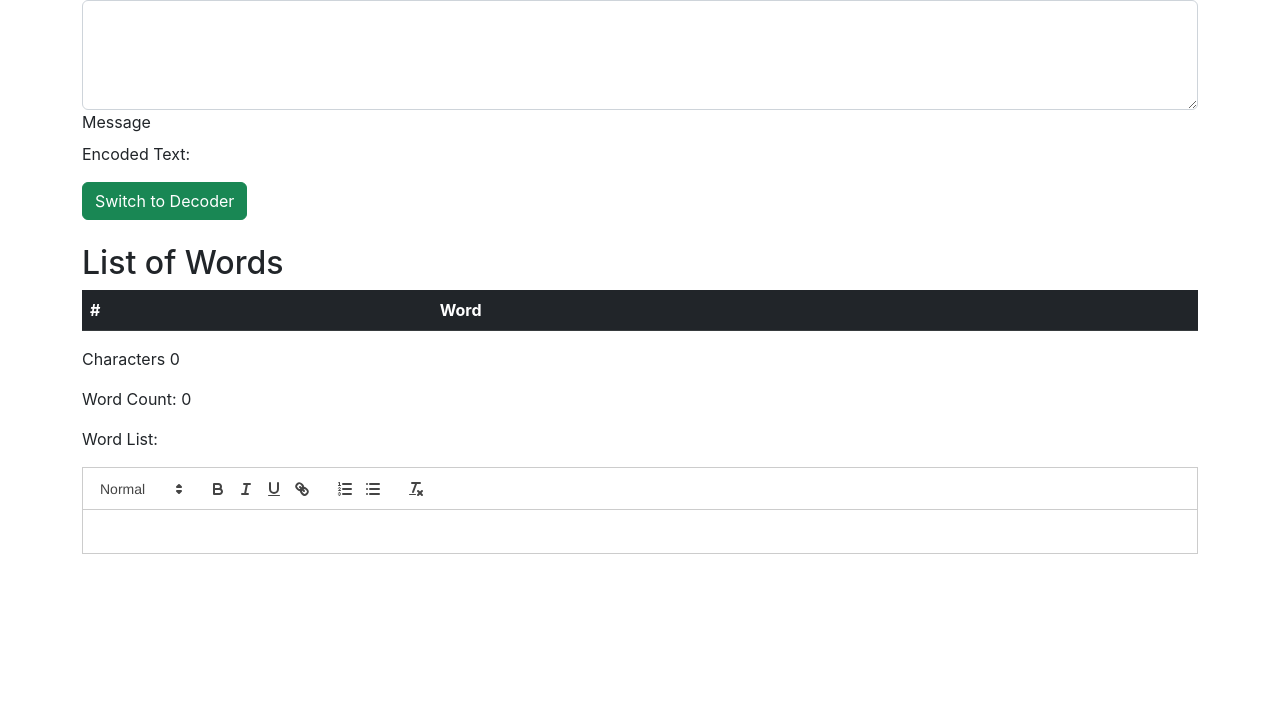
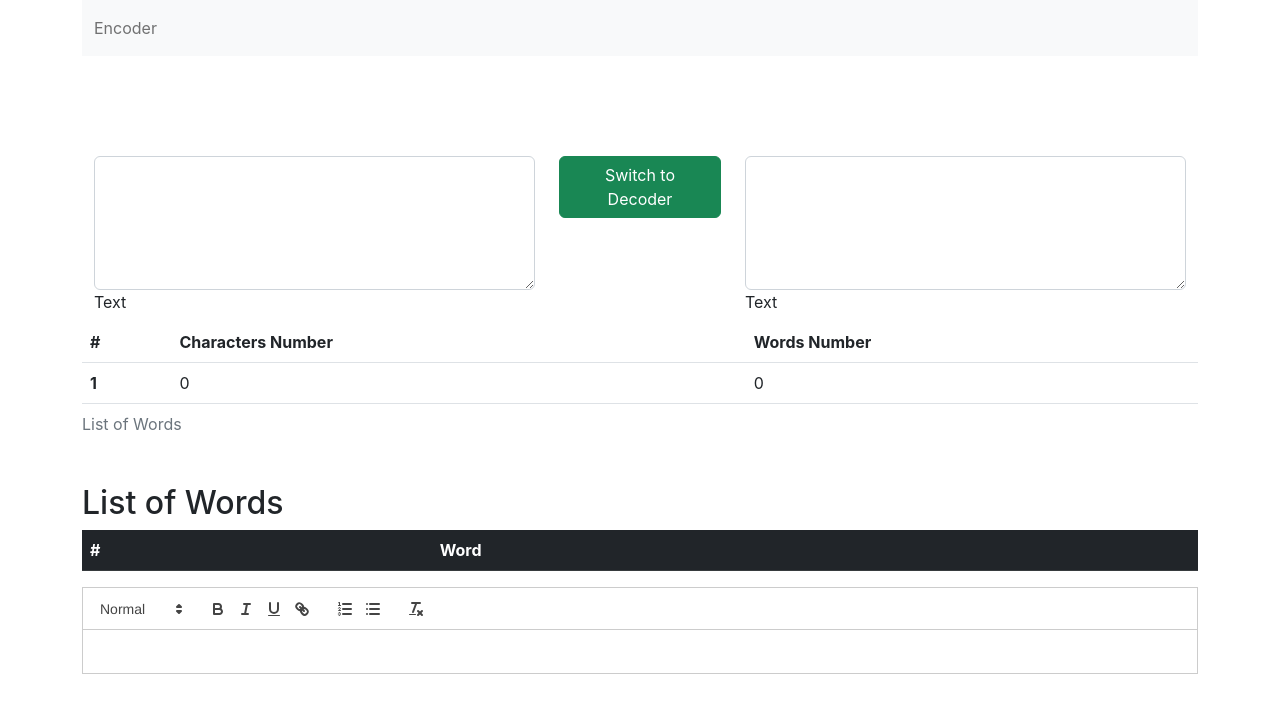
Before and after one commit to kaydurgu/mid, a React (Create React App) app: page / in a window 1280 px wide. Shown: the top 712 px of the page. Built offline with nearby package versions, Linux system fonts and the light colour scheme.

Commit message:
deleted WordCount state instead of this using wordlist.length,  created second textbox, bootstraped

```diff
--- a/public/index.html
+++ b/public/index.html
@@ -10,6 +10,15 @@
   </head>
   <body>
     <noscript>You need to enable JavaScript to run this app.</noscript>
+    <div class="container margs">
+    <nav class="navbar navbar-light bg-light">
+      <div class="container-fluid">
+        <span class="navbar-text">
+          Encoder
+        </span>
+      </div>
+    </nav>
+    </div>
     <div id="root"></div>
   </body>
 </html>
--- a/src/components/TextArea.js
+++ b/src/components/TextArea.js
@@ -8,7 +8,6 @@ const TextArea = () => {
  const [isEncoder, setIsEncoder] = useState(true);
  const [count, setCount] = useState(0);
 
- const [wordCount, setWordCount] = useState(0);
  const [wordList, setWordList] = useState([]);
 
 
@@ -16,9 +15,8 @@ const TextArea = () => {
     let encodedDecodedText = '';
     const text = e.target.value;
     const words = e.target.value.split(' ');
-    const count = words.length;
+
     const list = [...new Set(words)].filter(word => word);
-    setWordCount(count);
     setWordList(list);
     setCount(text.length);
     for (let i = 0; i < e.target.value.length; i++) {
@@ -50,29 +48,58 @@ const TextArea = () => {
 
  const handleSwitchMode = () => {
     setIsEncoder(!isEncoder);
-    setWordCount(0);
     setCount(0);
+    setEncodedText("");
+    setDecodedText("");
     setWordList([]);
  };
 
  return (
     <div className='container'>
-    <div class="form-outline">
-    <textarea onChange={handleChange} class="form-control" id="textAreaExample1" rows="4"></textarea>
-    <label class="form-label" for="textAreaExample">Message</label>
-  </div>
-      {isEncoder ? (
-        <p>Encoded Text: {encodedText}</p>
-      ) : (
-        <p>Decoded Text: {decodedText}</p>
-      )}
-      <button type="button" className="btn btn-success" onClick={handleSwitchMode}>
-        Switch to {isEncoder ? 'Decoder' : 'Encoder'}
-      </button>
+            <div class="container">
+                    <div class="row">
+                        <div class="col-5">
+                            <div class="form-outline">
+                                <textarea onChange={handleChange} value={decodedText} class="form-control" id="textAreaExample1" rows="5"></textarea>
+                                <label class="form-label" for="textAreaExample">Text</label>
+                            </div>
+                        </div>
+                        <div class="col-2 mx-auto ct">
+                        <button type="button" className="btn btn-success" onClick={handleSwitchMode}>
+                            Switch to {isEncoder ? 'Decoder' : 'Encoder'}
+                        </button>
+                        </div>
+                        <div class="col-5">
+                            <div class="form-outline">
+                            {isEncoder ? (
+                                <textarea class="form-control" id="textAreaExample1" rows="5"value={encodedText}></textarea>
+                            ) : (
+                                <textarea class="form-control" id="textAreaExample1" rows="5"value={decodedText}></textarea>
+                            )}
+                                <label class="form-label" for="textAreaExample">Text</label>
+                            </div>
+                        </div>
+                    </div>
+            </div>
+
+                        <table class="table">
+                            <caption>List of Words</caption>
+                            <thead>
+                                <tr>
+                                <th scope="col">#</th>
+                                <th scope="col">Characters Number</th>
+                                <th scope="col">Words Number</th>
+                                </tr>
+                            </thead>
+                            <tbody>
+                                <tr>
+                                <th scope="row">1</th>
+                                <td>{count}</td>
+                                <td>{wordList.length}</td>
+                                </tr>
+                            </tbody>
+                        </table>
       <WordTable words={wordList} />
-      <p> Characters {count}</p>
-      <p>Word Count: {wordCount}</p>
-      <p>Word List: {wordList.join(', ')}</p>
       <TextEditor/>
     </div>
  );
--- a/src/index.css
+++ b/src/index.css
@@ -11,3 +11,7 @@ code {
   font-family: source-code-pro, Menlo, Monaco, Consolas, 'Courier New',
     monospace;
 }
+
+.margs{
+  margin-bottom: 100px;
+}
```
